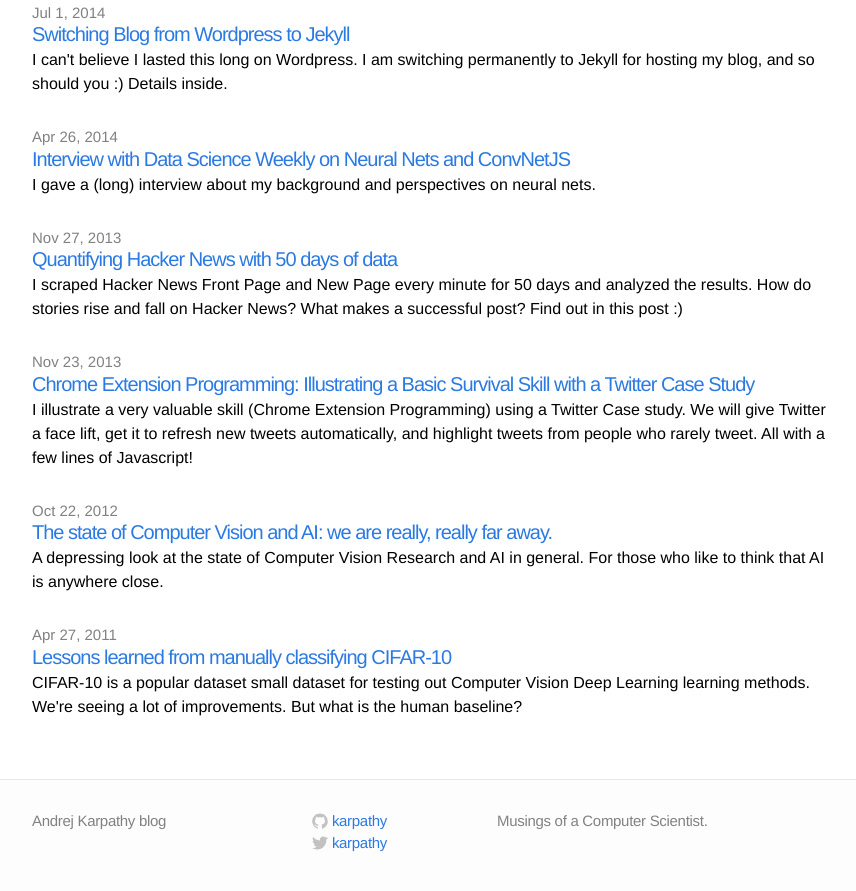
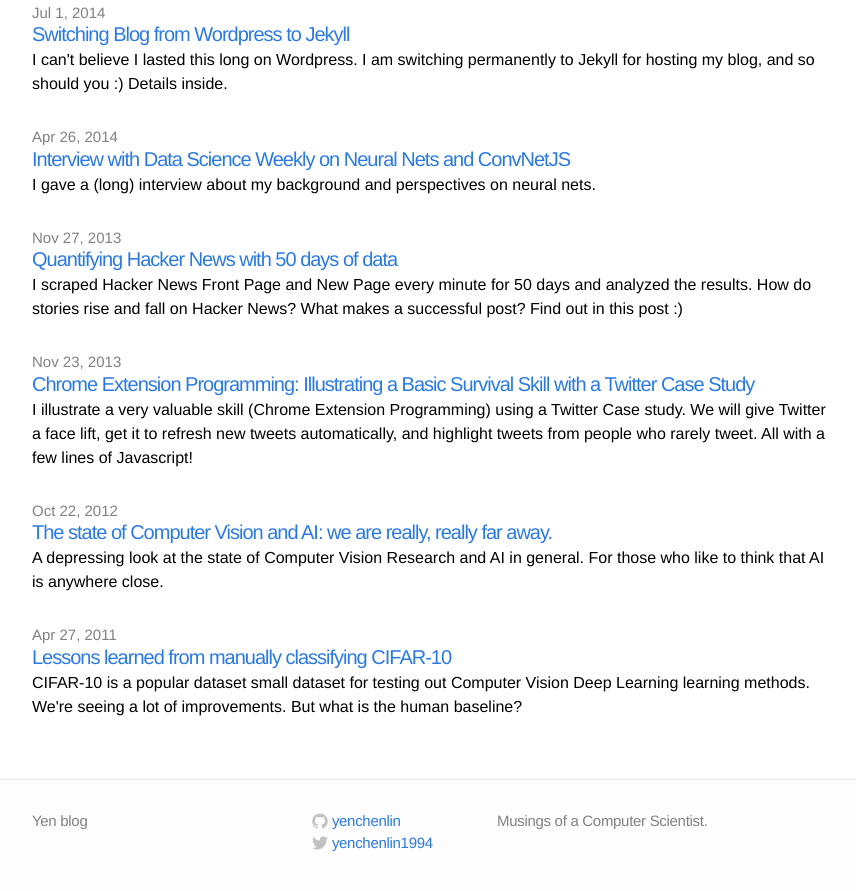
Before and after one commit to yenchenlin/old-blog, a Jekyll site: the page built from index.html, in a window 1280 px wide and 900 px high, scrolled down 1284 px. Shown: the top 891 px of the window, without its empty margins (208-1064 px from the left). Built offline with Jekyll 4.4.1, drawn with Linux system fonts in a browser that asks for light colours; some of the changed text lies outside the part shown.

Commit message:
Add config

```diff
--- /dev/null
+++ b/CNAME
@@ -0,0 +1 @@
+blog.yclin.me
--- a/_config.yml
+++ b/_config.yml
@@ -1,11 +1,11 @@
 # Site settings
-title: Andrej Karpathy blog
+title: Yen blog
 email:
 description: "Musings of a Computer Scientist."
 baseurl: ""
-url: "http://karpathy.github.io"
-twitter_username: karpathy
-github_username:  karpathy
+url: "http://blog.yclin.me"
+twitter_username: yenchenlin1994
+github_username:  yenchenlin
 
 # Build settings
 markdown: kramdown
```
